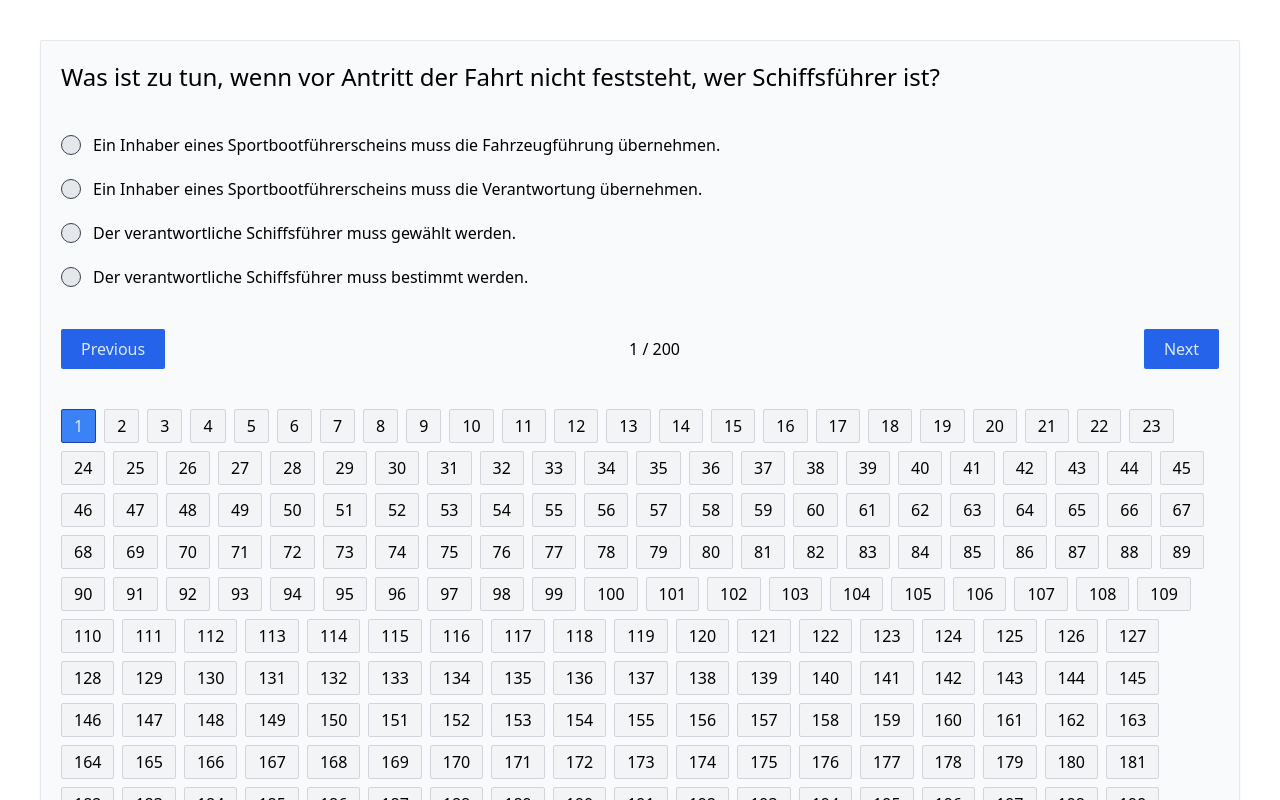
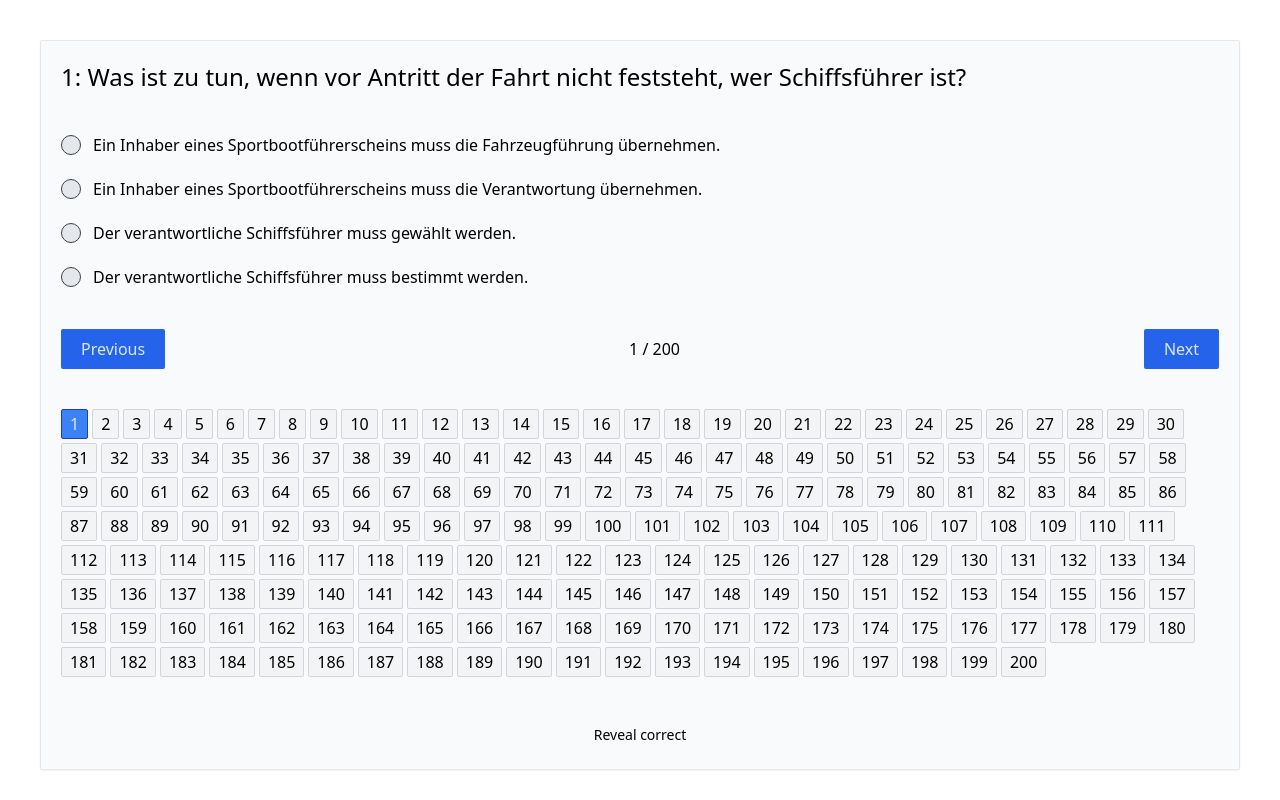
Before and after one commit to leonidlezner/quiz, a React (Vite) app: page / in a window 1280 px wide. Shown: the top 800 px of the page. Built offline with nearby package versions, Linux system fonts and the light colour scheme.

Commit message:
Small fixes

```diff
--- a/src/App.tsx
+++ b/src/App.tsx
@@ -107,7 +107,7 @@ export default function App() {
                   : userAnswers[question.id] === undefined
                   ? " border-gray-300 bg-gray-100"
                   : " border-black bg-gray-200") */
-    return "mb-2 mr-2 block rounded-sm border px-3 py-1 " + retClass;
+    return "mb-1 mr-1 block rounded-sm border px-2 py-0.5 " + retClass;
   };
 
   return (
--- a/src/components/Question.tsx
+++ b/src/components/Question.tsx
@@ -32,7 +32,9 @@ export default function Question({
 
   return (
     <div>
-      <h2 className="mb-10 text-xl xl:text-2xl">{question.question}</h2>
+      <h2 className="mb-10 text-xl xl:text-2xl">
+        {question.id}: {question.question}
+      </h2>
       {question.media && (
         <div className="my-5">
           <img
```
